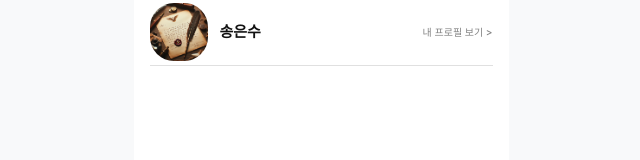
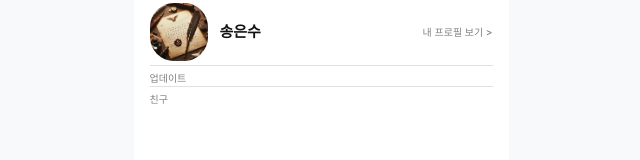
Before and after one commit to CEOS-Developers/react-messenger-19th, a React (Create React App) app: page /friendlist in a window 1280 px wide. Shown: the part 140-300 px from the top of the page, without its empty margins (319-959 px from the left). Built offline with nearby package versions, Linux system fonts and the light colour scheme; a web font is replaced by a local one.

Commit message:
feat: 업데이트된 프로필 필터링하는 함수 구현

```diff
--- a/src/assets/data/chattingRoomData.json
+++ b/src/assets/data/chattingRoomData.json
@@ -4,6 +4,7 @@
       "id": "1",
       "name": "플래시",
       "img": "/pic.png",
+      "isUpdated": true,
       "unReadCount": 0,
       "chat": [
         {
@@ -72,6 +73,7 @@
       "id": "2",
       "name": "이그나이트",
       "img": "/HappEmo.png",
+      "isUpdated": false,
       "unReadCount": 1,
       "chat": [
         {
@@ -130,6 +132,7 @@
       "id": "3",
       "name": "마이크",
       "img": "/computer.png",
+      "isUpdated": true,
       "unReadCount": 0,
       "chat": [
         {
@@ -148,6 +151,7 @@
       "id": "4",
       "name": "몬스터",
       "img": "/logo192.png",
+      "isUpdated": false,
       "unReadCount": 0,
       "chat": [
         {
--- a/src/pages/FriendListPage/FriendListPage.tsx
+++ b/src/pages/FriendListPage/FriendListPage.tsx
@@ -4,9 +4,15 @@ import MainFooter from '@components/MainFooter';
 import MainHeader from '@components/MainHeader';
 import StatusBox from '@components/StatusBox';
 import styled from 'styled-components';
+import theme from '@styles/theme';
 import ProfileCard from './components/ProfileCard';
+import { useRecoilValue } from 'recoil';
+import { chatDataState, currentChatUpdateState } from '@recoil/chatAtom';
 
 export default function FriendListPage() {
+  const chatData = useRecoilValue(chatDataState);
+  const updatedChatData = useRecoilValue(currentChatUpdateState);
+  console.log(updatedChatData);
   return (
     <FriendListPageContainer>
       <StatusBox />
@@ -14,10 +20,21 @@ export default function FriendListPage() {
       <Input />
       <ProfileCard />
       <Hr />
+      <FriendListTextStyle>업데이트</FriendListTextStyle>
+      <Hr />
+      <FriendListTextStyle>친구</FriendListTextStyle>
       <MainFooter />
     </FriendListPageContainer>
   );
 }
+
+const FriendListTextStyle =  styled.div`
+  font-size: ${theme.textStyles.caption3.font_size};
+  line-height: ${theme.textStyles.caption3.line_height};
+  font-weight: ${theme.textStyles.caption3.font_weight};
+  color: ${theme.colors.gray_2};
+  padding-left: 16px;
+`;
 
 const FriendListPageContainer = styled.div`
   display: flex;
--- a/src/recoil/chatAtom.ts
+++ b/src/recoil/chatAtom.ts
@@ -1,4 +1,4 @@
-import { atom, selectorFamily } from 'recoil';
+import { atom, selector, selectorFamily } from 'recoil';
 import chattingData from '@assets/data/chattingRoomData.json';
 
 interface Chat {
@@ -16,6 +16,7 @@ interface ChattingRoom {
   id: string;
   name: string;
   img: string;
+  isUpdated: boolean;
   unReadCount: number;
   chat: Chat[];
 }
@@ -47,3 +48,11 @@ export const currentChatRoomIdState = selectorFamily({
       return chatData.find((room) => room.id === id);
     },
 });
+
+export const currentChatUpdateState = selector({
+  key: 'currentChatUpdateState',
+  get: ({ get }) => {
+    const chatData = get(chatDataState);
+    return chatData.filter((room) => room.isUpdated === true);
+  },
+});
```
